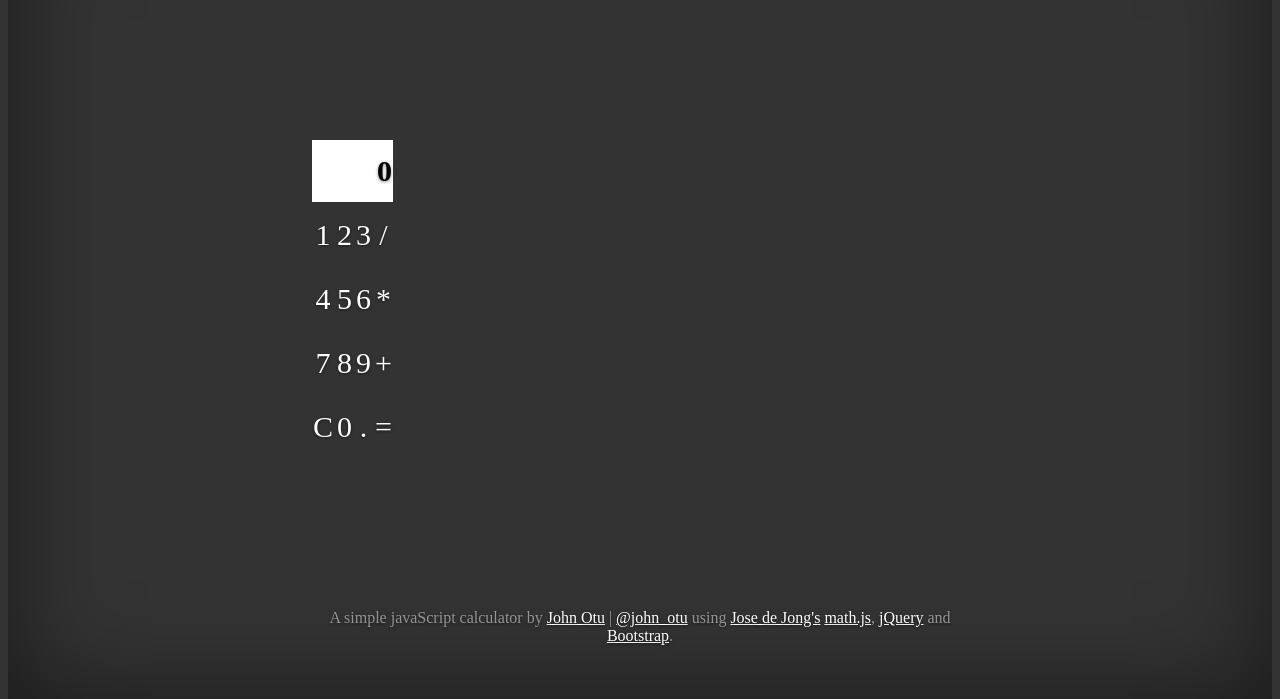
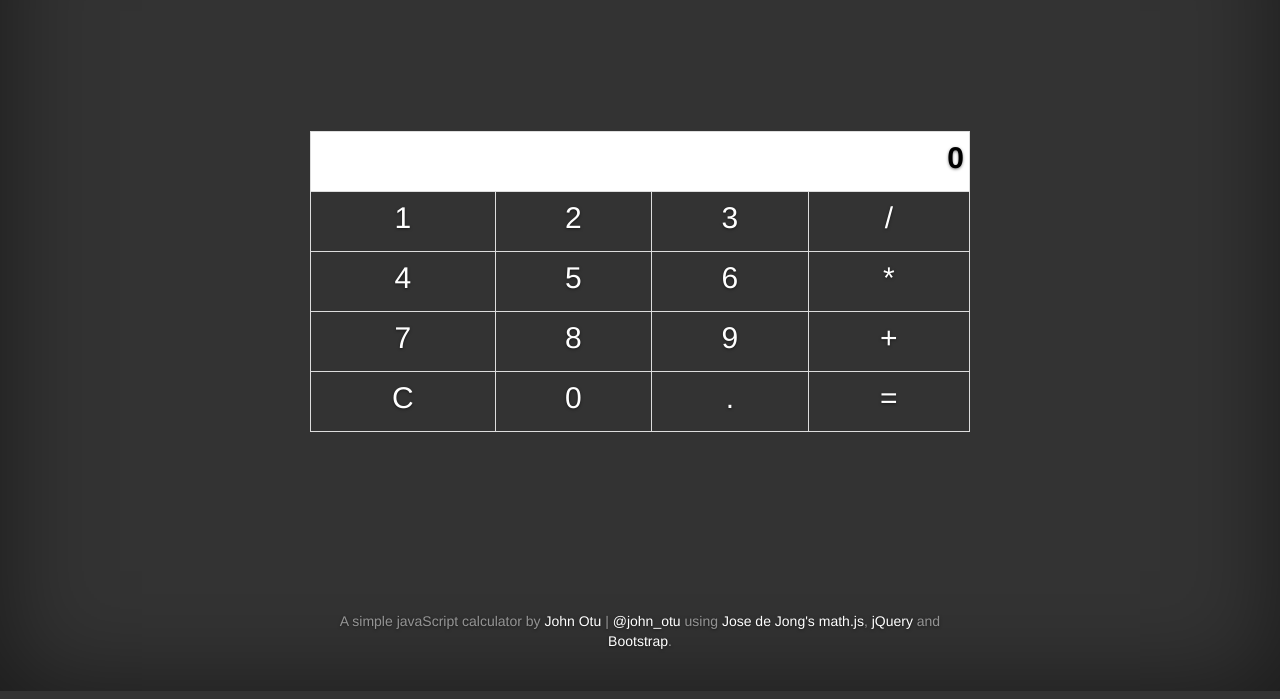
Before and after one commit to johnotu/workBox, a plain HTML site: page workBox.html in a window 1280 px wide. Shown: the part 109-808 px from the top of the page. Drawn offline with nearby package versions, Linux system fonts and the light colour scheme.

Commit message:
added style and script tags to html for bootstrap and mathjs

```diff
--- a/workBox.html
+++ b/workBox.html
@@ -2,8 +2,9 @@
 <html>
 	<head>
 		<title>workBox</title>
-		<link rel="stylesheet" href="workBox.css" />
-		<script src="https://ajax.googleapis.com/ajax/libs/jquery/1.8.0/jquery.min.js"></script>
+		<link rel="stylesheet" href="bootstrap.min.css"/>
+		<link rel="stylesheet" href="workBox.css"/>
+		<script src="mathjs-2.7.0"></script>
 		<script type="text/javascript" src="jquery-2.1.4.js"></script>
 		<script src="workBox.js"></script>
 	</head>
```
